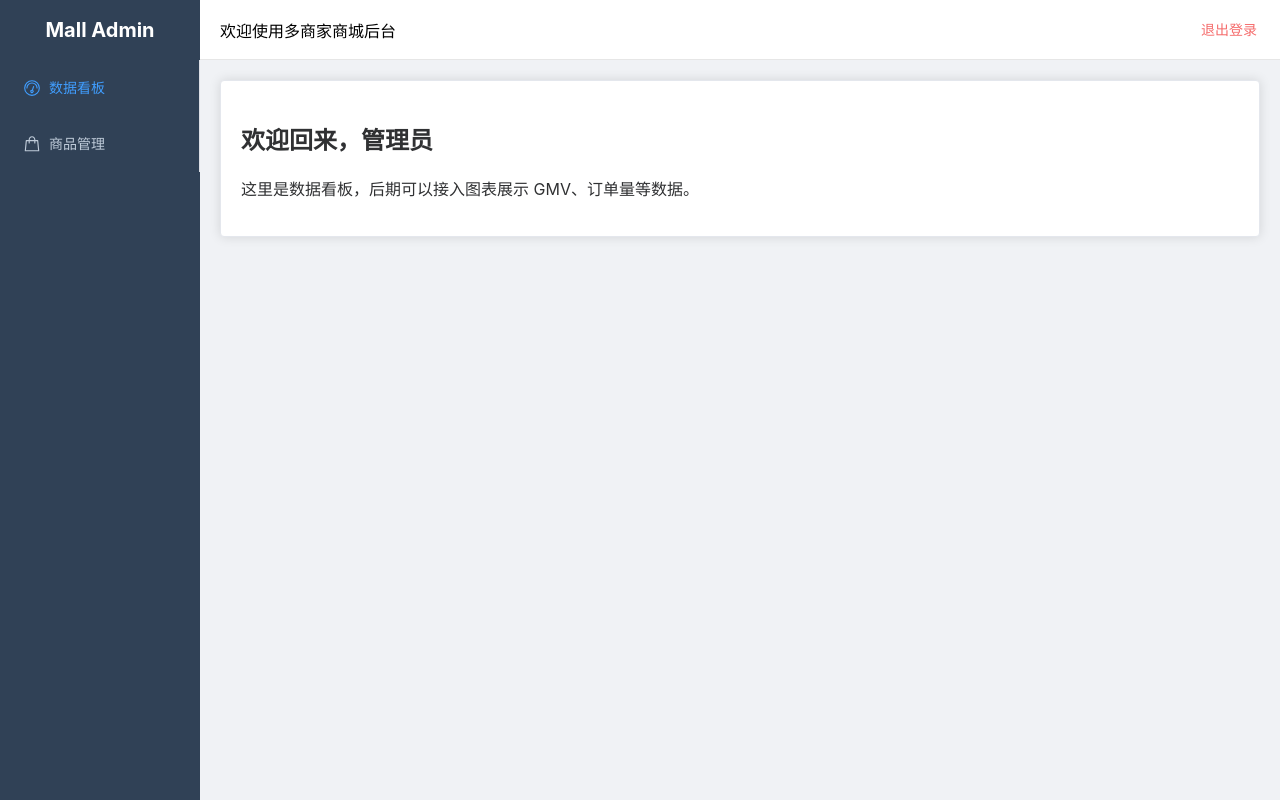
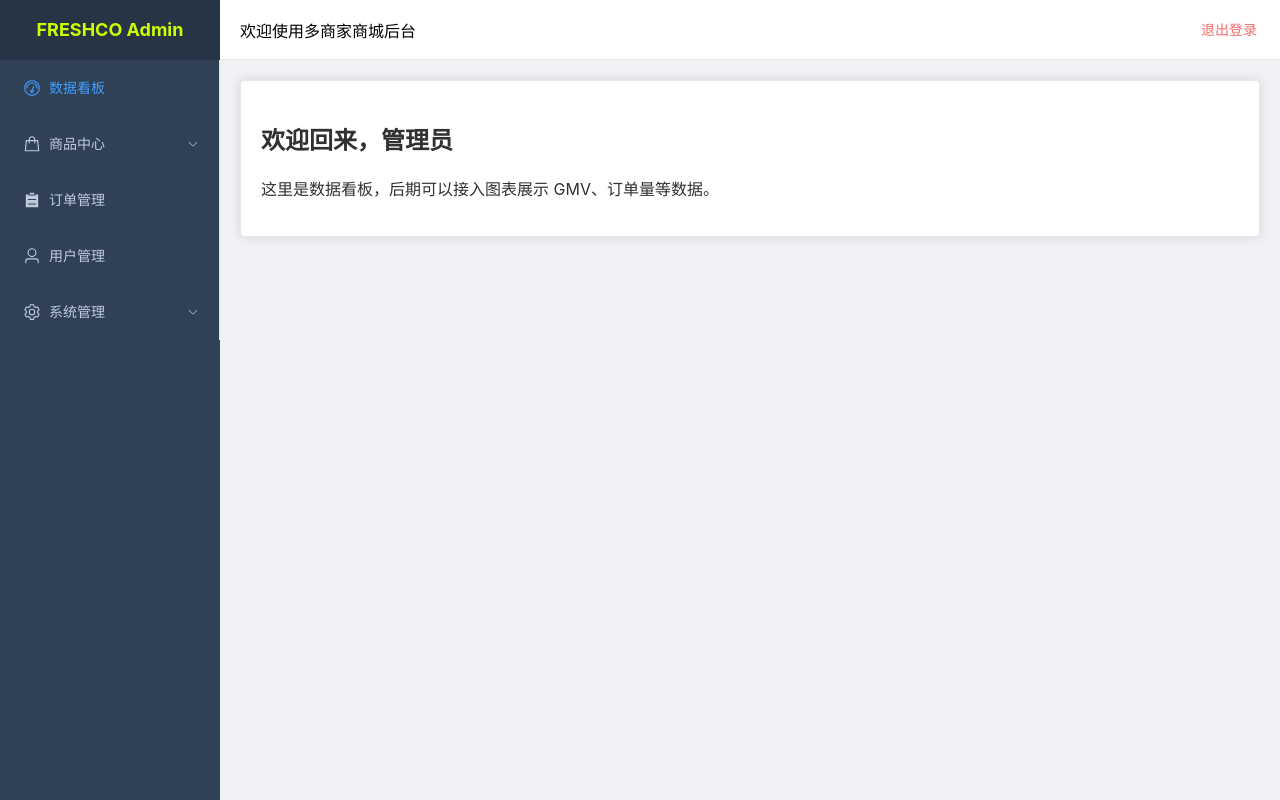
Before and after one commit to xmcrmdgl1717-dotcom/mall, a Vue app in the folder frontend-admin/: page /dashboard in a window 1280 px wide. Built offline with nearby package versions, Linux system fonts and the light colour scheme; sample sign-in values are in the browser's storage.

Commit message:
Update Layout.vue

```diff
--- a/frontend-admin/src/components/Layout.vue
+++ b/frontend-admin/src/components/Layout.vue
@@ -1,8 +1,8 @@
 <template>
   <el-container class="layout-container">
     <!-- 侧边栏 -->
-    <el-aside width="200px" class="aside">
-      <div class="logo">Mall Admin</div>
+    <el-aside width="220px" class="aside">
+      <div class="logo">FRESHCO Admin</div>
       <el-menu
         active-text-color="#409EFF"
         background-color="#304156"
@@ -14,17 +14,41 @@
           <el-icon><Odometer /></el-icon>
           <span>数据看板</span>
         </el-menu-item>
-        <el-menu-item index="/products">
-          <el-icon><Goods /></el-icon>
-          <span>商品管理</span>
+
+        <el-sub-menu index="product">
+          <template #title>
+            <el-icon><Goods /></el-icon>
+            <span>商品中心</span>
+          </template>
+          <el-menu-item index="/products">商品列表</el-menu-item>
+          <el-menu-item index="/categories">类目管理</el-menu-item>
+        </el-sub-menu>
+
+        <el-menu-item index="/orders">
+          <el-icon><List /></el-icon>
+          <span>订单管理</span>
         </el-menu-item>
+
+        <el-menu-item index="/users">
+          <el-icon><User /></el-icon>
+          <span>用户管理</span>
+        </el-menu-item>
+
+        <el-sub-menu index="system">
+          <template #title>
+            <el-icon><Setting /></el-icon>
+            <span>系统管理</span>
+          </template>
+          <el-menu-item index="/roles">角色权限</el-menu-item>
+          <el-menu-item index="/settings">系统设置</el-menu-item>
+        </el-sub-menu>
       </el-menu>
     </el-aside>
 
     <!-- 右侧主体 -->
     <el-container>
       <el-header class="header">
-        <div>欢迎使用多商家商城后台</div>
+        <div class="breadcrumb">欢迎使用多商家商城后台</div>
         <el-button type="danger" link @click="logout">退出登录</el-button>
       </el-header>
       <el-main class="main">
@@ -46,8 +70,8 @@ const logout = () => {
 
 <style scoped>
 .layout-container { height: 100vh; }
-.aside { background-color: #304156; color: white; }
-.logo { height: 60px; line-height: 60px; text-align: center; font-size: 20px; font-weight: bold; color: white; }
+.aside { background-color: #304156; }
+.logo { height: 60px; line-height: 60px; text-align: center; font-size: 18px; font-weight: bold; color: #ccff00; background: #263445; }
 .header { background-color: #fff; border-bottom: 1px solid #e6e6e6; display: flex; justify-content: space-between; align-items: center; }
 .main { background-color: #f0f2f5; padding: 20px; }
 </style>
```
